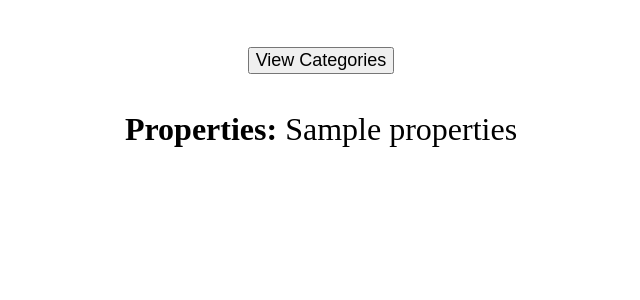
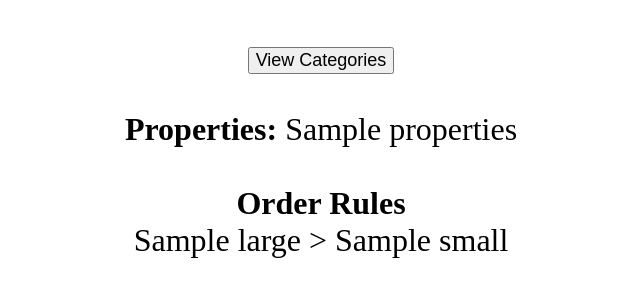
Before and after one commit to One-Nose/Archivist, a Python web app: template blueprints/category/templates/category.html in a window 1280 px wide. Shown: the part 218-518 px from the top of the page, without its empty margins (319-959 px from the left). Run offline with Jinja, Linux system fonts and the light colour scheme; the template is opened without the code that fills it: most values are stand-ins (such as "Sample title", 1, 10 or a date in 2020).

Commit message:
feat: show order rules on category page
Add order_rules field to get_category message.

```diff
--- a/blueprints/category/index.py
+++ b/blueprints/category/index.py
@@ -20,4 +20,5 @@ def show(category_id: int) -> str:
         'category.html',
         name=category_details['name'],
         properties=', '.join(category_details['properties']),
+        order_rules=category_details['order_rules'],
     )
--- a/blueprints/category/templates/category.html
+++ b/blueprints/category/templates/category.html
@@ -9,6 +9,18 @@
 <h2>Category: {{ name }}</h2>
 <button id="view-categories">View Categories</button>
 <br /><br />
-<b>Properties:</b> {{ properties }}
+<b>Properties:</b>
+{{ properties }}
 
+<br /><br />
+<b>Order Rules</b>
+
+{% for rule in order_rules %}
+
+<br />{{ rule.large }} > {{ rule.small }}
+
+<!-- End Order Rules -->
+{% endfor %}
+
+<!-- End Content -->
 {% endblock %}
--- a/src/server.py
+++ b/src/server.py
@@ -33,6 +33,7 @@ def handle(connection: socket, data: bytes) -> None:
                 {
                     'name': category.get_name(),
                     'properties': category.get_property_names(),
+                    'order_rules': category.get_order_rules(),
                 }
             )
         case 'get_database_name':
```
